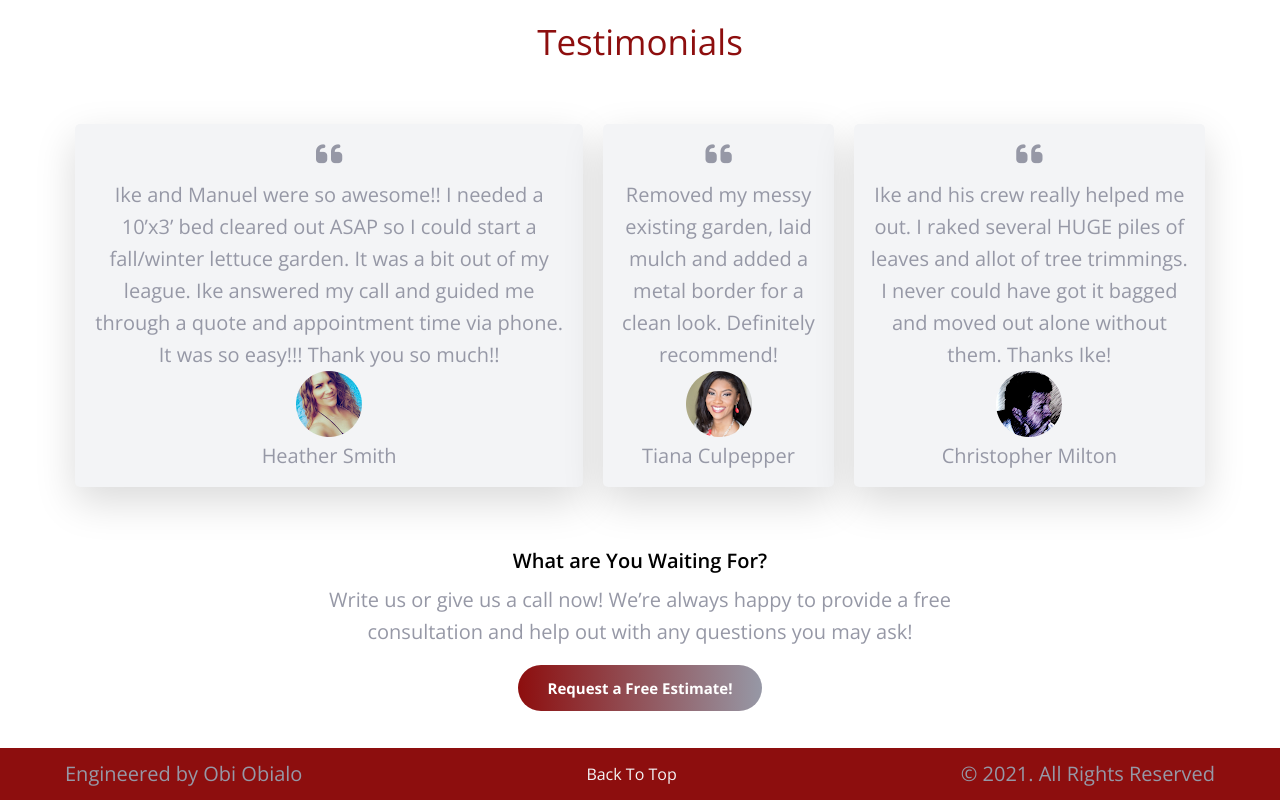
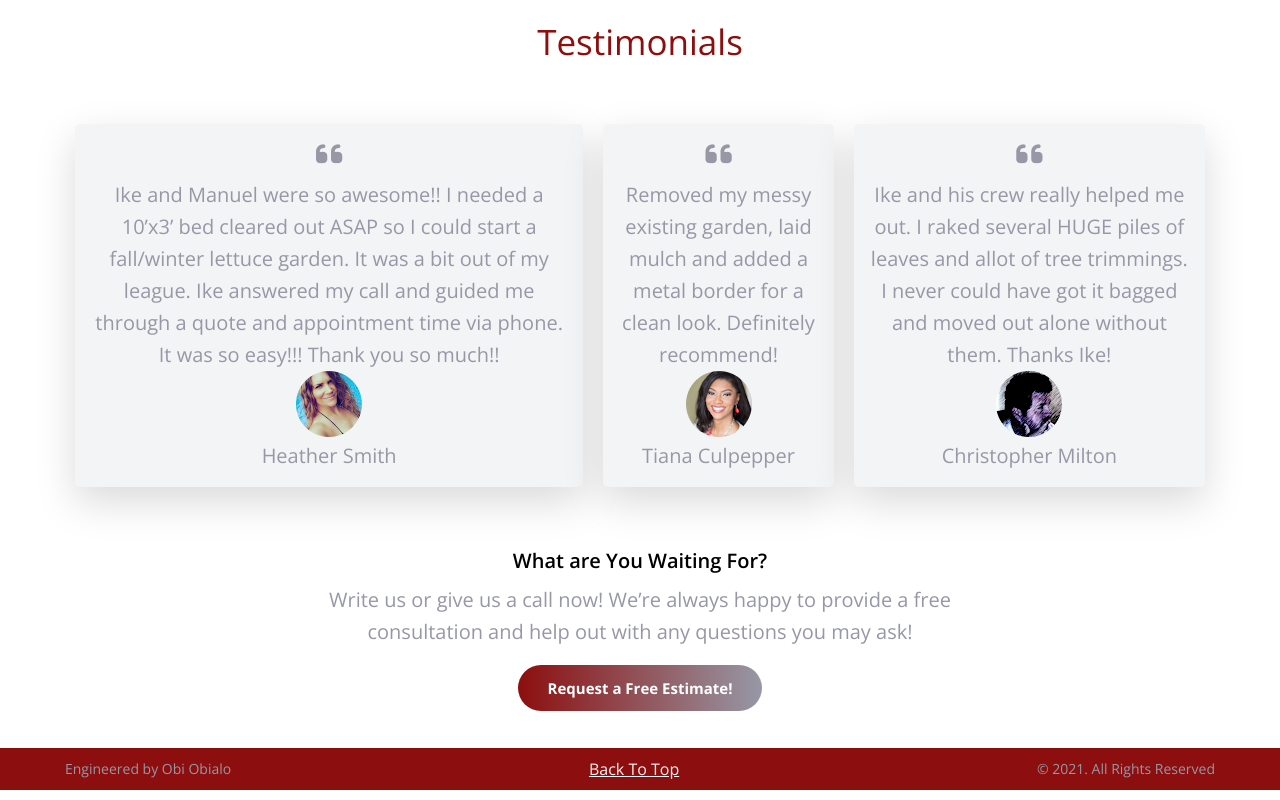
Before and after one commit to itsobi/Ike-Lawn-Landscaping, a plain HTML site: page index.html in a window 1280 px wide. Shown: the part 4325-5125 px from the top of the page. Drawn offline with nearby package versions, Linux system fonts and the light colour scheme.

Commit message:
Cleaned up Footer

```diff
--- a/styles.css
+++ b/styles.css
@@ -404,7 +404,11 @@ footer {
 .footer a {
   font-size: 1.6rem;
   color: var(--light-grayish-blue);
-  text-decoration: none;
+  /* text-decoration: none; */
+}
+
+.footer p {
+  font-size: 1.4rem;
 }
 
 
@@ -566,6 +570,7 @@ footer {
   .footer a {
     font-size: 1.4rem;
     color: var(--light-grayish-blue);
+    padding: .4rem 0;
   }
 
 
```
